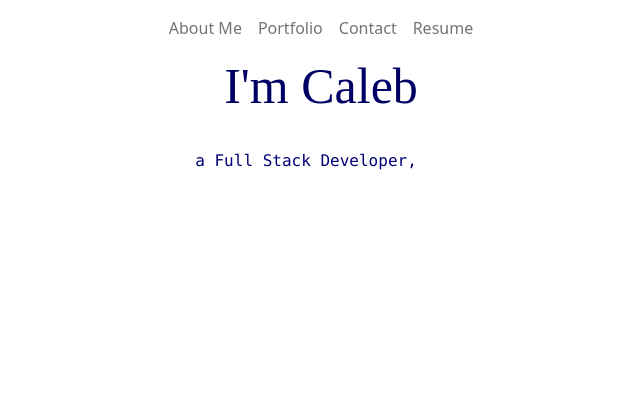
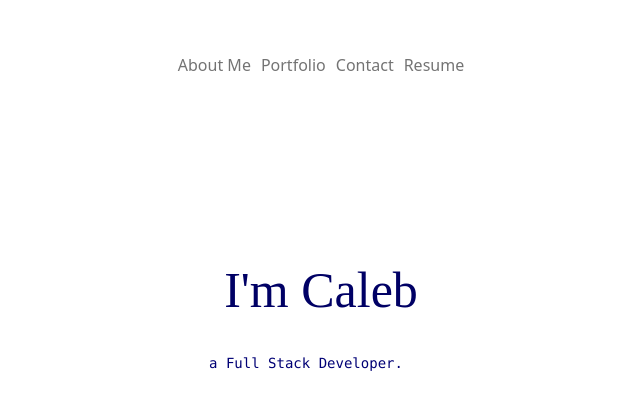
Before and after one commit to calebcarnett/My-Portfolio, a React (Create React App) app in the folder myportfolio/: page / in a window 1280 px wide. Shown: the top 410 px of the page, without its empty margins (319-959 px from the left). Built offline with nearby package versions, Linux system fonts and the light colour scheme.

Commit message:
changed nav bar link styling

```diff
--- a/myportfolio/src/components/NavTabs.js
+++ b/myportfolio/src/components/NavTabs.js
@@ -4,14 +4,18 @@ const styles = {
   main: {
     display: "flex",
     justifyContent: "center",
+    padding: "20px",
+    flexDirection: "row",
+  },
+  item: {
+    padding: "5px",
   },
 };
 
 // because the portfolioContainer is exported
 function NavTabs({ currentPage, handlePageChange }) {
   return (
-    <div style={styles.main}>
-      <nav className="navbar navbar-expand-lg navbar-light d-flex justify-content-center">
+    <div>
       <div>
         <a
           href="#Home"
@@ -26,8 +30,9 @@ function NavTabs({ currentPage, handlePageChange }) {
           /> */}
         </a>
       </div>
-        <ul className="navbar-nav">
-          <li className="nav-item">
+      <nav className="navbar" style={styles.main}>
+        <ul className="navbar-nav" style={styles.main}>
+          <li className="nav-item" style={styles.item}>
             <a
               href="#AboutMe"
               onClick={() => handlePageChange("AboutMe")}
@@ -39,7 +44,7 @@ function NavTabs({ currentPage, handlePageChange }) {
               About Me
             </a>
           </li>
-          <li className="nav-item">
+          <li className="nav-item" style={styles.item}>
             <a
               href="#Portfolio"
               onClick={() => handlePageChange("Portfolio")}
@@ -51,7 +56,7 @@ function NavTabs({ currentPage, handlePageChange }) {
               Portfolio
             </a>
           </li>
-          <li className="nav-item">
+          <li className="nav-item" style={styles.item}>
             <a
               href="#contact"
               // Ternary operater is checking if the current page is the the contact page, if it is on the blog it will make the nav-link active
@@ -63,7 +68,7 @@ function NavTabs({ currentPage, handlePageChange }) {
               Contact
             </a>
           </li>
-          <li className="nav-item">
+          <li className="nav-item" style={styles.item}>
             <a
               href="#resume"
               onClick={() => handlePageChange("Resume")}
--- a/myportfolio/src/components/pages/Home.js
+++ b/myportfolio/src/components/pages/Home.js
@@ -6,6 +6,8 @@ const styles = {
     justifyContent: "center",
     flexDirection: "column",
     alignItems: "center",
+    verticalAlign: "center",
+    transform: "translateY(100%)",
   },
   name: {
     color: "#000065",
@@ -16,6 +18,7 @@ const styles = {
     paddingTop: "25px",
     paddingRight: "30px",
     color: "#000075",
+    fontSize: "14px",
     fontFamily: "Lucida Console",
   },
 };
@@ -24,7 +27,7 @@ export default function Home() {
   return (
     <div style={styles.main}>
       <h1 style={styles.name}>I'm Caleb</h1>
-      <p style={styles.description}>a Full Stack Developer,</p>
+      <p style={styles.description}>a Full Stack Developer.</p>
     </div>
   );
 }
```
Lines whose indentation alone changed are shown as unchanged.
